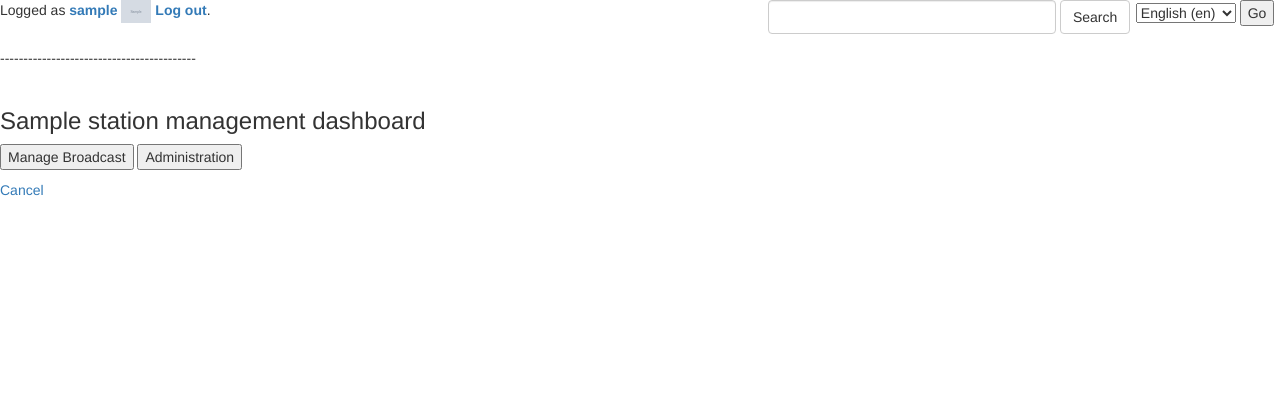
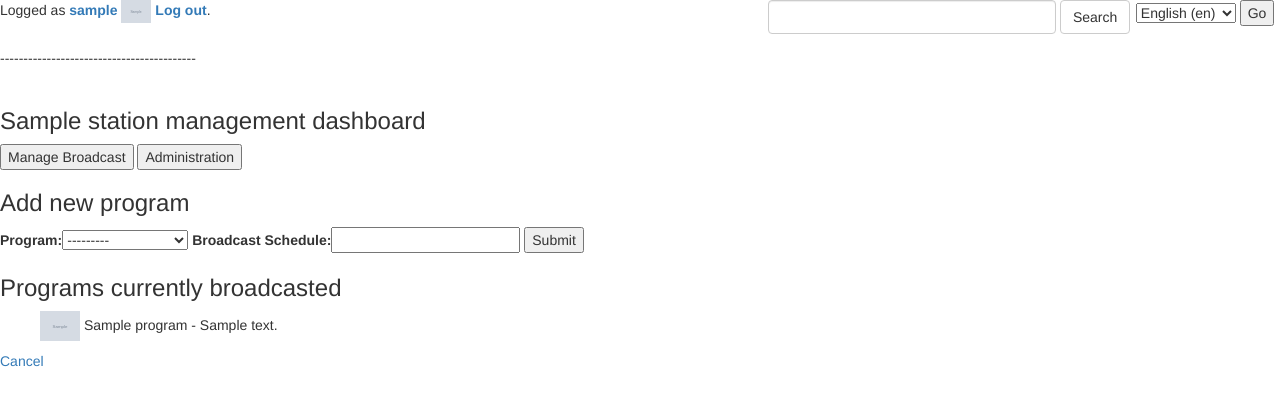
Before and after one commit to FerbLee/RSS-Radio, a Django app: page /rss_feed/manage_station/1/ in a window 1280 px wide. Shown: the top 406 px of the page. Run offline with Django 3.2, Linux system fonts and the light colour scheme; a user stored in the database is signed in; tables that the repository leaves empty hold one stand-in row (values such as "Sample post"); grey boxes marked "Sample" are stand-in pictures; parts of the project's set-up code (start-up, migrations or seed data) failed here and were passed over; some libraries are stand-ins or nearby versions.

Commit message:
Changed Emission for Broadcast. Implemented Broadcast addition.

```diff
--- a/rss_feed/forms.py
+++ b/rss_feed/forms.py
@@ -9,7 +9,8 @@
 from django.utils.safestring import mark_safe
 from django.forms.widgets import HiddenInput
 from django.utils.translation import ugettext as _
-from .models import Station,Program,EXISTING_BCMETHODS,Comment,EXISTING_SHARING_OPTS
+from .models import Station,Program,Broadcast,EXISTING_BCMETHODS,Comment,EXISTING_SHARING_OPTS
+import pickle
 
 class CountableWidget(forms.widgets.Textarea):
 
@@ -188,3 +189,16 @@
     class Meta:
         model = Comment
         fields = ('text',)
+
+
+
+
+class AddBroadcastForm(forms.ModelForm):
+
+    program = forms.ModelChoiceField(label=_('Program'),queryset=Program.objects.all())
+    schedule = forms.CharField(label=_('Broadcast Schedule'),max_length=100)
+
+    class Meta:
+
+        model = Broadcast
+        fields = ('program','schedule')
--- a/rss_feed/models.py
+++ b/rss_feed/models.py
@@ -295,7 +295,7 @@
     logo = models.ForeignKey(Image, on_delete=models.SET_NULL, null=True,related_name='logo')
     website = models.URLField(default=None,null=True)
     location = TruncatingCharField(max_length=200,null=True)
-    programs = models.ManyToManyField(Program,through='Emission')
+    programs = models.ManyToManyField(Program,through='Broadcast')
     admins = models.ManyToManyField(User,through='StationAdmin',related_name='station_admins')
     followers = models.ManyToManyField(User,related_name='followers')
 
@@ -315,12 +315,11 @@
 
 
 
-class Emission(models.Model):
+class Broadcast(models.Model):
 
     program = models.ForeignKey(Program, on_delete=models.CASCADE)
     station =  models.ForeignKey(Station, on_delete=models.CASCADE)
-    emission_time = TruncatingCharField(max_length=100,null=True)
-    periodicity = TruncatingCharField(max_length=100,null=True)
+    schedule_details = TruncatingCharField(max_length=100,null=True)
 
 
 class StationAdmin(models.Model):
--- a/rss_feed/templates/rss_feed/manage_station.html
+++ b/rss_feed/templates/rss_feed/manage_station.html
@@ -10,6 +10,23 @@
 	value="{% blocktrans %}Administration{% endblocktrans %}">{% trans "Administration" %}</button></p>
 
 <div class="bc-programs">
+	<h3>Add new program</h3>
+	<form method="post" class="form-inline" action="{% url 'rss_feed:add_broadcast' station.id %}">
+		{% csrf_token %}
+		{{add_broadcast_form}}
+		<input type="submit">
+	</form>
+
+	<h3>Programs currently broadcasted</h3>
+	<ul>
+	{%  for broadcast in broadcast_list %}
+
+		<p>
+		<img src="{{ broadcast.program.image.path.url }}" width='40'> {{ broadcast.program.name }} -
+		{{ broadcast.schedule_details }}
+		</p>
+	{% endfor %}
+	</ul>
 
 </div>
 
--- a/rss_feed/urls.py
+++ b/rss_feed/urls.py
@@ -23,7 +23,8 @@
     url(r'^edit_user/$', views.user_edit,name='edit_user'),
     url(r'^edit_station/(?P<pk>[0-9]+)/$', views.station_edit,name='edit_station'),
     url(r'^edit_program/(?P<pk>[0-9]+)/$', views.program_edit,name='edit_program'),
-    url(r'^manage_station/(?P<pk>[0-9]+)/$', views.station_manage,name='manage_station'),
+    url(r'^manage_station/(?P<pk>[0-9]+)/$', views.ManageStationView.as_view(),name='manage_station'),
+    url(r'^add_broadcast/(?P<pk>[0-9]+)/$', views.add_broadcast,name='add_broadcast'),
     url(r'^add_content/$', views.add_content,name='add_content'),
     url(r'^station/(?P<pk>[0-9]+)/$', views.StationDetailView.as_view(),name='detail_station'),
     url('^follow-station/(?P<pk>[0-9]+)/$', views.follow_station, name='follow_station'),
--- a/rss_feed/views.py
+++ b/rss_feed/views.py
@@ -15,7 +15,7 @@
 from django.contrib.auth.forms import PasswordChangeForm
 from django.utils.translation import ugettext as _
 from django.template import RequestContext
-from rss_feed.forms import AddProgramForm
+from rss_feed.forms import AddProgramForm, AddBroadcastForm
 from django.utils import timezone
 from rss_feed.models import BCM_DIGITAL, BCM_FM, BCM_TV
 
@@ -106,7 +106,7 @@
 
     def get_related_stations(self,nof_results):
 
-        return self.object.emission_set.all()[0:nof_results]
+        return self.object.broadcast_set.all()[0:nof_results]
 
 
     def get_subscribers(self):
@@ -724,9 +724,54 @@
 
     return render(request,'rss_feed/edit_program.html',{'program':program,'form': form})
 
+
+
+class ManageStationView(generic.DetailView):
+
+    model = Station
+    template_name = 'rss_feed/manage_station.html'
+
+
+    def get_queryset_broadcasts(self):
+
+        return self.object.broadcast_set.all().prefetch_related('program')
+
+
+    def get_queryset_admins(self):
+
+        return self.object.stationadmin_set.all().prefetch_related('user')
+
+
+    def get_context_data(self, **kwargs):
+
+        context = super(ManageStationView, self).get_context_data(**kwargs)
+        context['broadcast_list'] = self.get_queryset_broadcasts()
+        context['admin_list'] = self.get_queryset_admins()
+        context['is_admin'] = self.object.check_user_is_admin(self.request.user)
+        context['add_broadcast_form'] = AddBroadcastForm()
+
+        return context
+
+
 @login_required
-def station_manage(request,**kwargs):
+def add_broadcast(request,**kwargs):
 
     station = Station.objects.filter(pk=kwargs['pk'])
-    station = station[0]
-    return render(request,'rss_feed/manage_station.html',{'station':station,'form': None})
+
+    if station:
+        station = station[0]
+    else:
+        print('Error in add_broadcast view, unknown station pk ' + str(kwargs['pk']))
+        return HttpResponseRedirect(reverse('rss_feed:unknown', args=()))
+
+    if request.method == 'POST':
+
+        form = AddBroadcastForm(request.POST)
+
+        if form.is_valid():
+
+            program = form.cleaned_data.get('program')
+            schedule = form.cleaned_data.get('schedule')
+            station.broadcast_set.create(program=program,schedule_details=schedule)
+
+    return HttpResponseRedirect(reverse('rss_feed:manage_station', args=(station.id,)))
```
